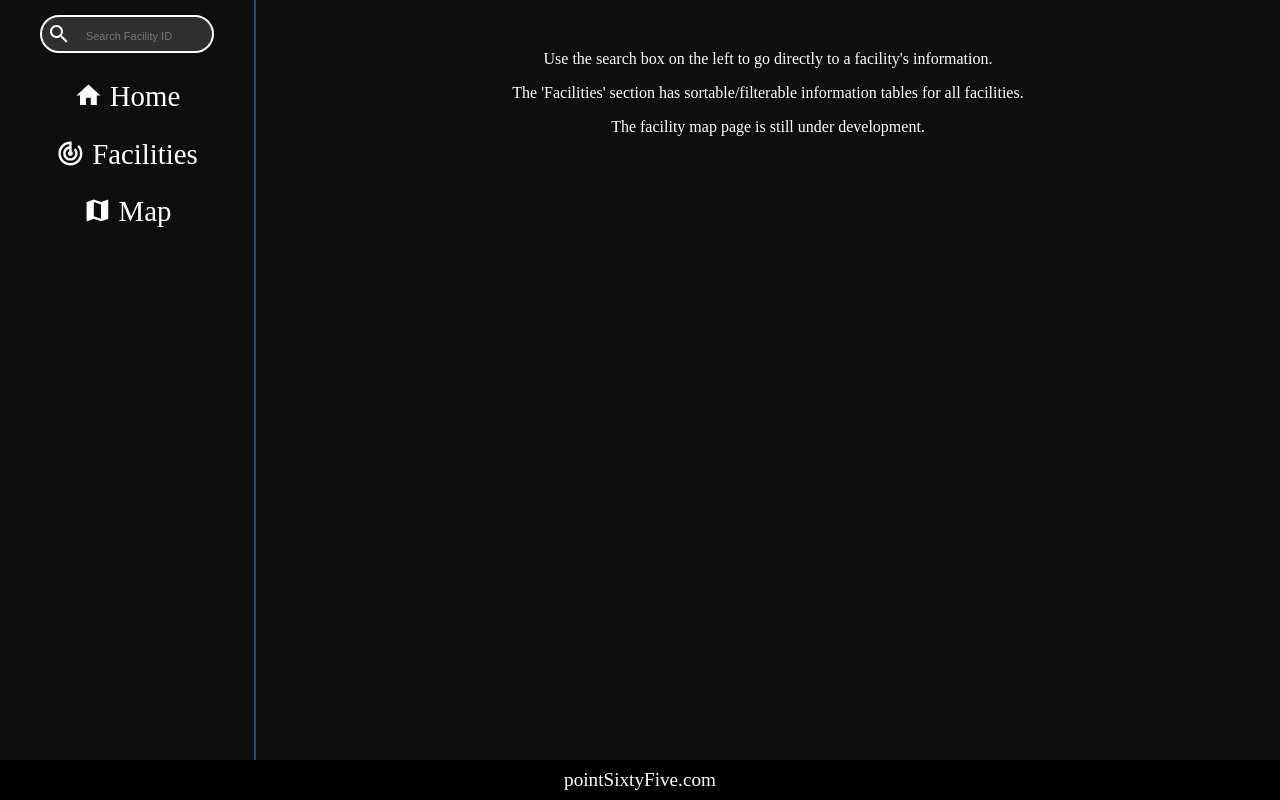
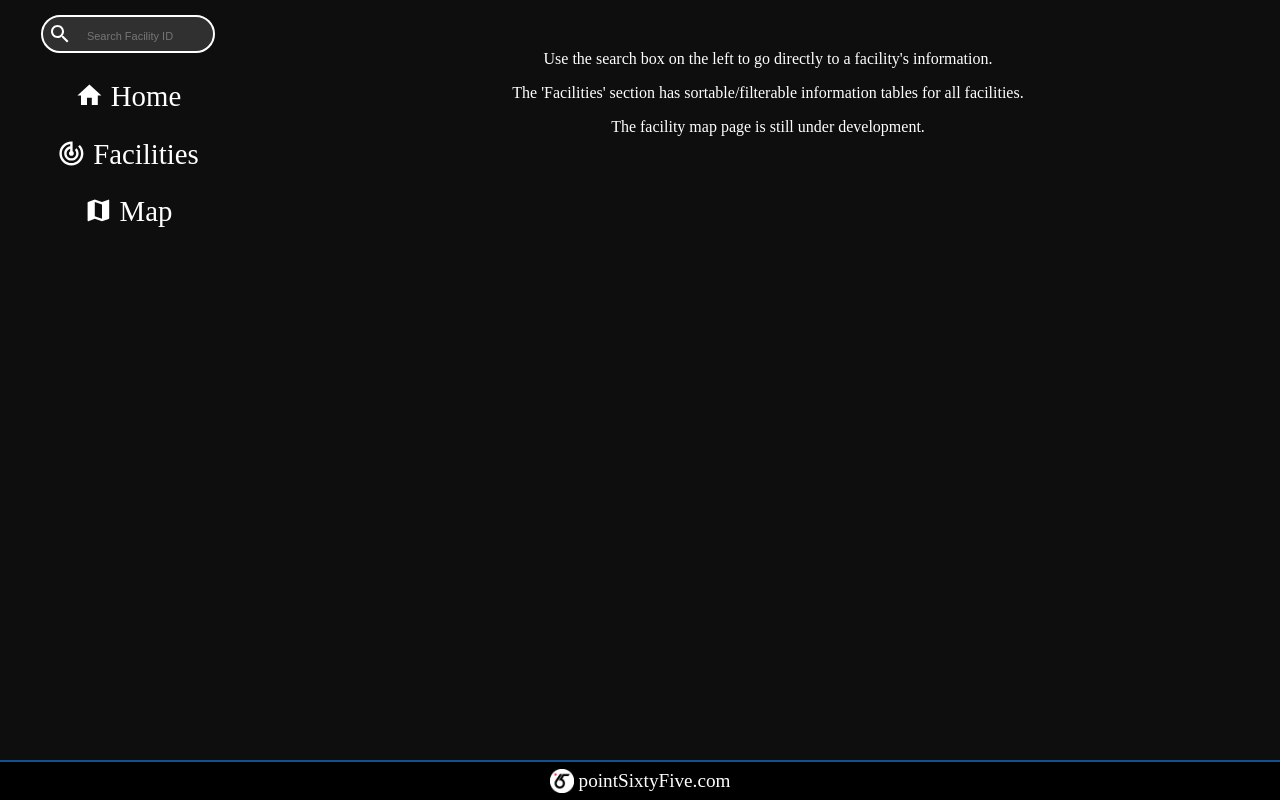
Before and after one commit to mj0730/next-fac-info, a Next.js app: page / in a window 1280 px wide. Built offline with nearby package versions, Linux system fonts and the light colour scheme.

Commit message:
add footer icon

```diff
--- a/components/layout.js
+++ b/components/layout.js
@@ -14,7 +14,7 @@ function Layout(props) {
         {props.children}
       </div>
 
-      <footer className="index-Footer"><a href="https://pointsixtyfive.com">pointSixtyFive.com</a></footer>
+      <footer className="index-Footer"><img src="circle_logo.png" alt="Logo"/> <a href="https://pointsixtyfive.com">pointSixtyFive.com</a></footer>
     </div>
 
   )
--- a/styles.css
+++ b/styles.css
@@ -35,11 +35,17 @@ body {
   align-items: center;
   justify-content: center;
   font-size: 1.2em;
+  border-top: 2px solid #14518a;
 }
 
 .index-Footer a, .index-Footer a:hover {
   color: #fff;
   text-decoration: none;
+}
+
+.index-Footer img {
+  max-width: 24px;
+  margin-right: 5px;
 }
 
 /* Front page content */
@@ -66,7 +72,9 @@ body {
   padding: 0 2em;
 }
 
-#facility-info header h1 {margin: 0;}
+#facility-info header h1 {
+  margin: 0;
+}
 
 #facility-info main {
   grid-area: 2 / 1 / 6 / 3;
@@ -253,7 +261,6 @@ input#facId {
     align-items: center;
     justify-content: flex-start;
     border-bottom: none;
-    border-right: 2px solid #14518a;
   }
 
   .index-DisplayColumn {
```
Also changed, not shown: public/circle_logo.png (added).
